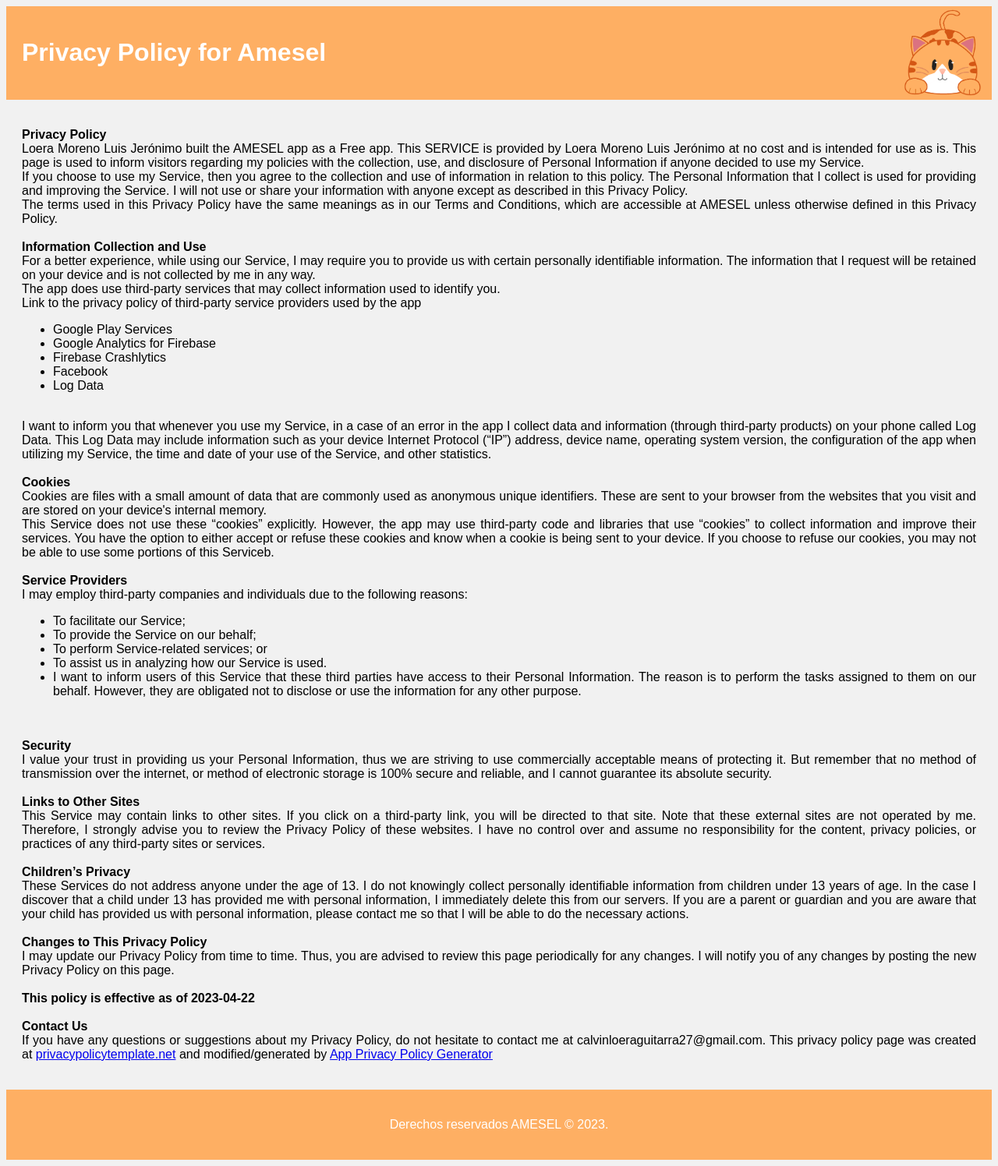
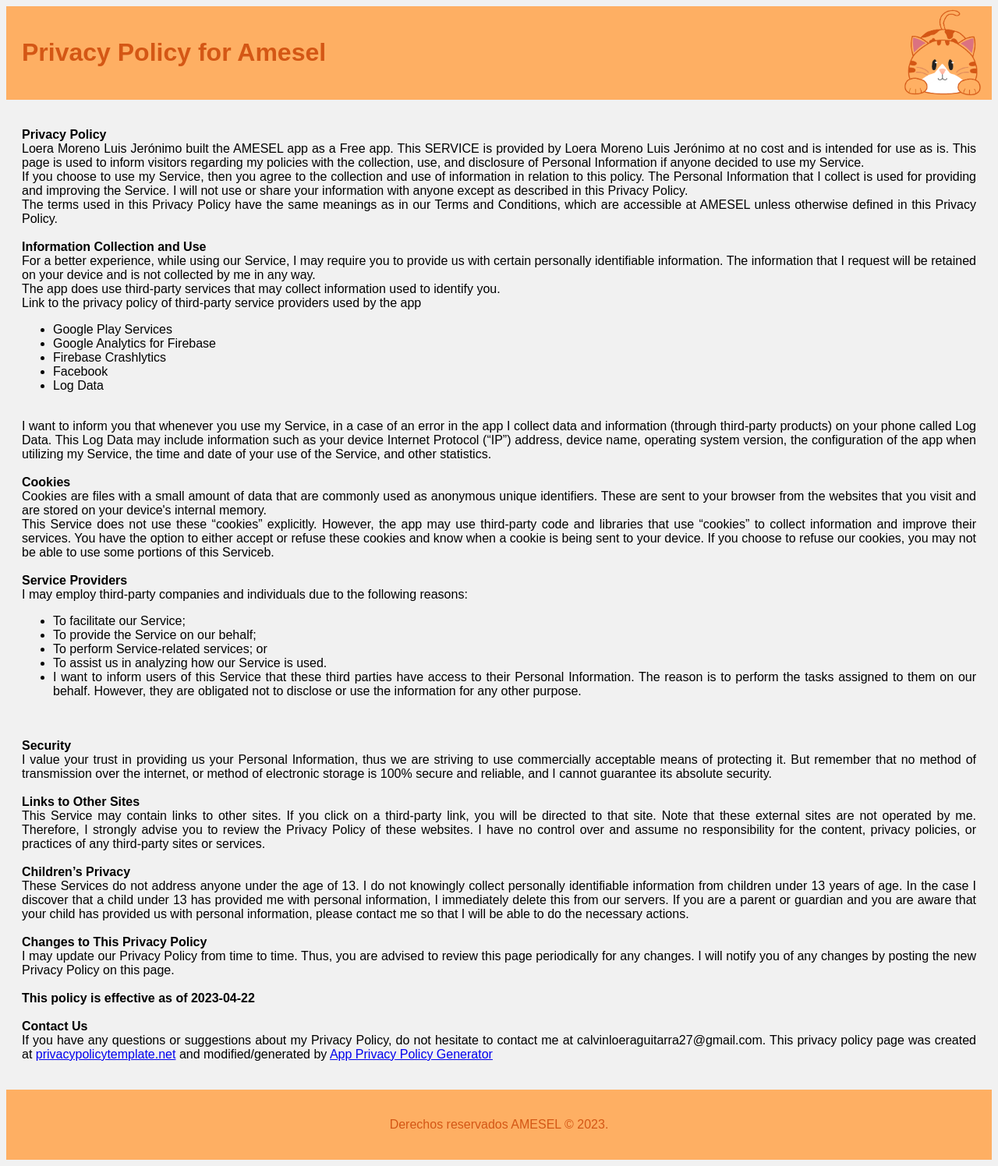
Before and after one commit to ELCalvin14/amesel.github.io, a plain HTML site: page index.html in a window 1280 px wide. Shown: the whole page at 78% size. Drawn offline with Linux system fonts and the light colour scheme.

Commit message:
second commit

```diff
--- a/index.css
+++ b/index.css
@@ -6,7 +6,7 @@ body {
 
 header {
 	background-color: #FEAF63;
-	color: #fff;
+	color: #D45715;
 	padding: 20px;
 }
 
@@ -39,7 +39,7 @@ main {
 
 footer {
 	background-color: #FEAF63;
-	color: #fff;
+	color: #D45715;
 	padding: 20px;
 	text-align: center;
 }
```
